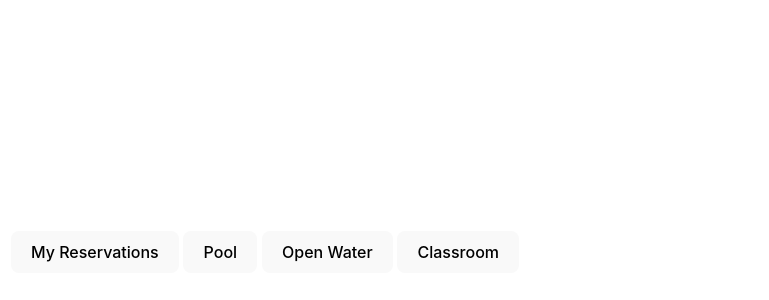
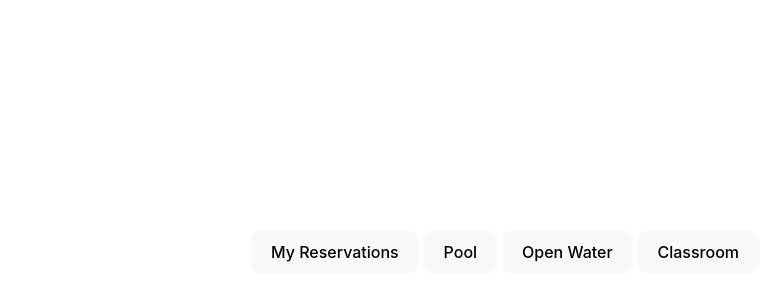
Before and after one commit to superhome-100/superhome-scheduler, a Svelte app: page / in a window 1280 px wide. Shown: the part 148-448 px from the top of the page, without its empty margins (135-904 px from the left). Built offline with nearby package versions, Linux system fonts and the light colour scheme.

Commit message:
fix typo

```diff
--- a/src/app.css
+++ b/src/app.css
@@ -63,7 +63,8 @@ button:focus-visible {
   :root {
     color: #213547;
     background-color: #ffffff;
-    width: 100vh;
+    height: 100vh;
+    width: 100vw;
 }
   button {
     background-color: #f9f9f9;
```
